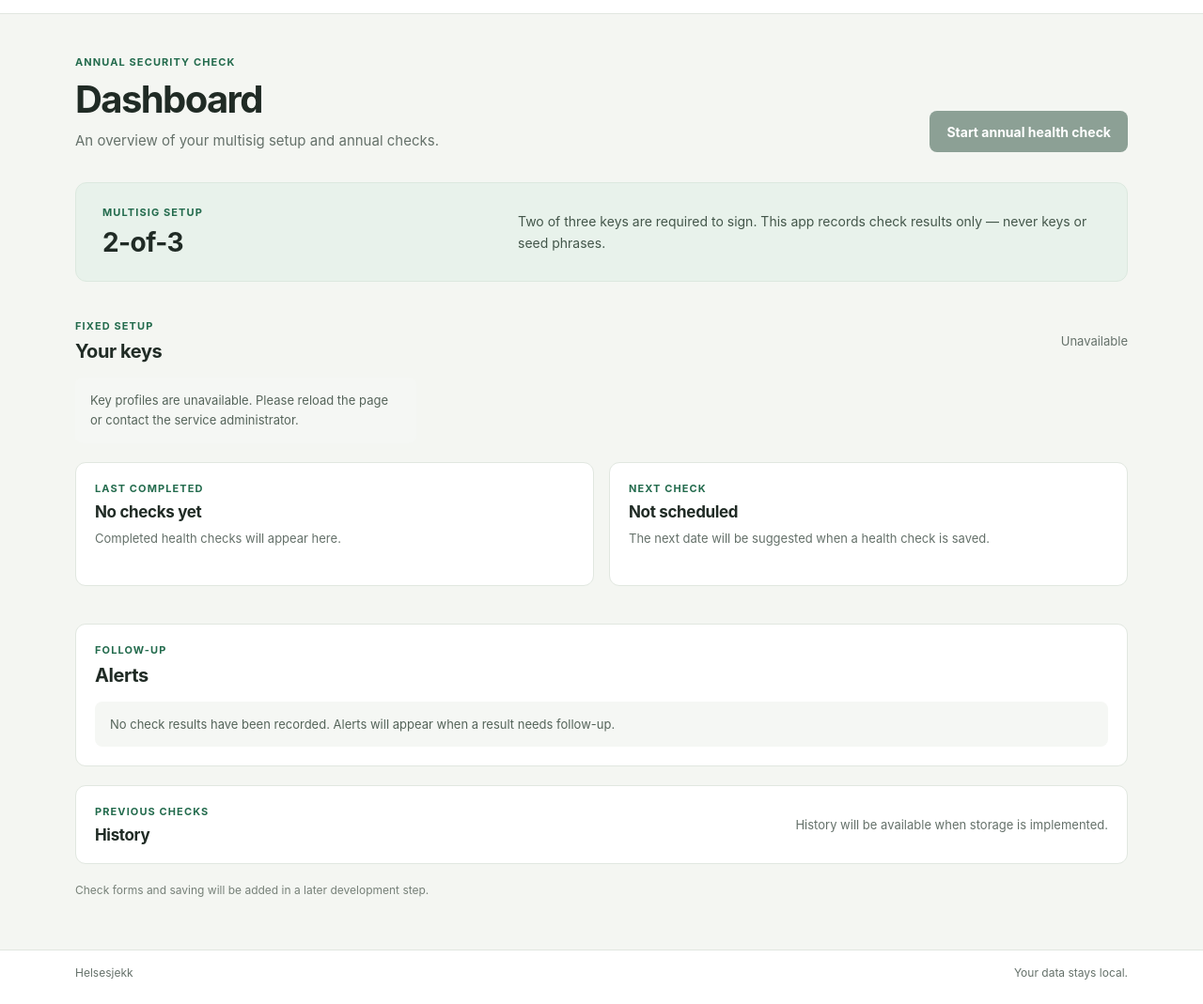
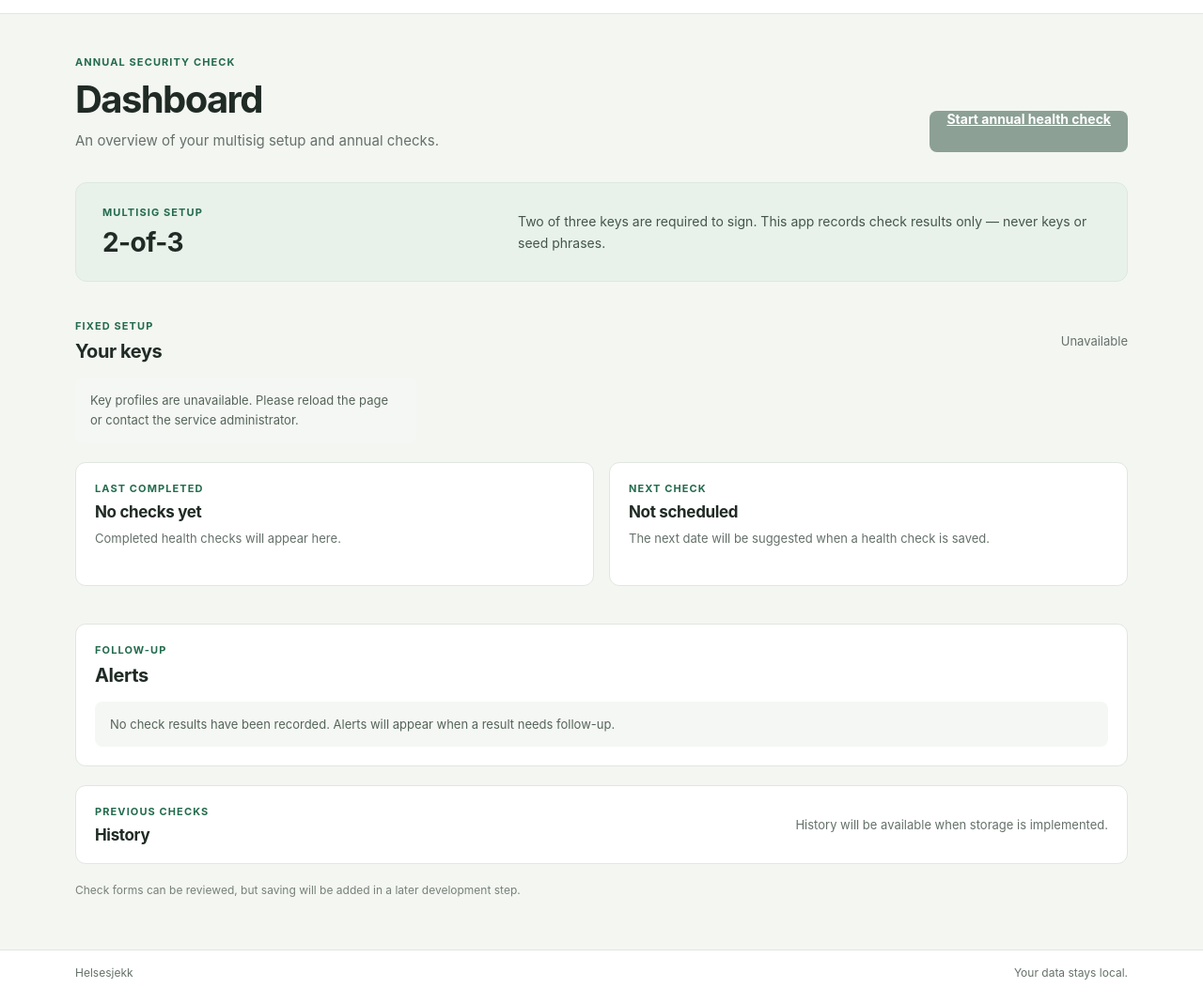
Before and after one commit to sondreolav/vardkey, a plain HTML site: page static/index.html in a window 1280 px wide. Shown: the part 53-1122 px from the top of the page at 94% size. Drawn offline with Linux system fonts and the light colour scheme; no server answers.

Commit message:
Link dashboard to annual check review form

```diff
--- a/static/index.html
+++ b/static/index.html
@@ -24,9 +24,7 @@
           <h1 id="page-title">Dashboard</h1>
           <p class="intro">An overview of your multisig setup and annual checks.</p>
         </div>
-        <button class="primary-button" type="button" disabled aria-describedby="workflow-note">
-          Start annual health check
-        </button>
+        <a class="primary-button active-button" href="/health-check">Start annual health check</a>
       </section>
 
       <section class="setup-card" aria-labelledby="setup-title">
@@ -81,7 +79,7 @@
         <p>History will be available when storage is implemented.</p>
       </section>
 
-      <p class="workflow-note" id="workflow-note">Check forms and saving will be added in a later development step.</p>
+      <p class="workflow-note" id="workflow-note">Check forms can be reviewed, but saving will be added in a later development step.</p>
     </main>
     <footer class="footer"><span>Helsesjekk</span><span>Your data stays local.</span></footer>
   </body>
```
